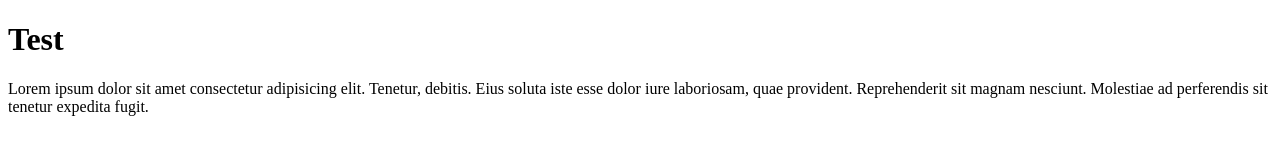
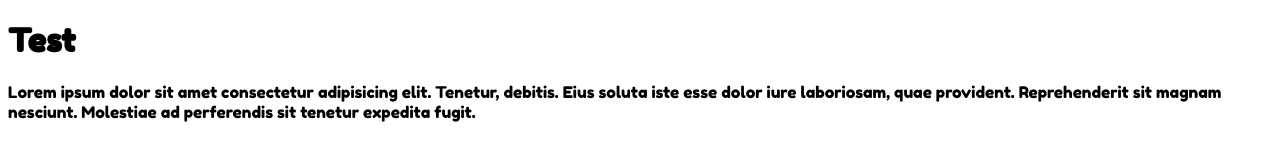
Before and after one commit to 032ANANYA/Test, a plain HTML site: page index.html in a window 1280 px wide. Drawn offline with Linux system fonts and the light colour scheme.

Commit message:
update font

```diff
--- a/index.html
+++ b/index.html
@@ -4,6 +4,8 @@
     <meta charset="UTF-8">
     <meta http-equiv="X-UA-Compatible" content="IE=edge">
     <meta name="viewport" content="width=h1, initial-scale=1.0">
+
+    <link rel="stylesheet" href="style.css">
     <title>Document</title>
 </head>
 <body>
--- /dev/null
+++ b/style.css
@@ -0,0 +1,5 @@
+ @import url('https://fonts.googleapis.com/css2?family=Fredoka+One&display=swap');
+
+ body{ font-family: 'Fredoka One', cursive;
+
+ }
```
